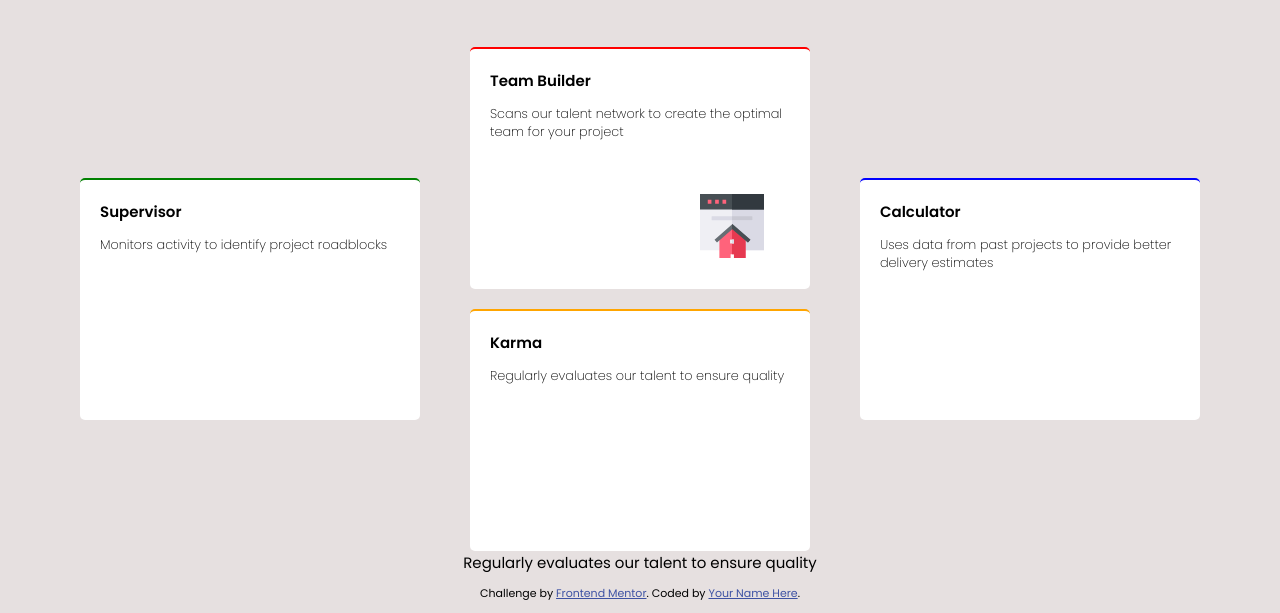
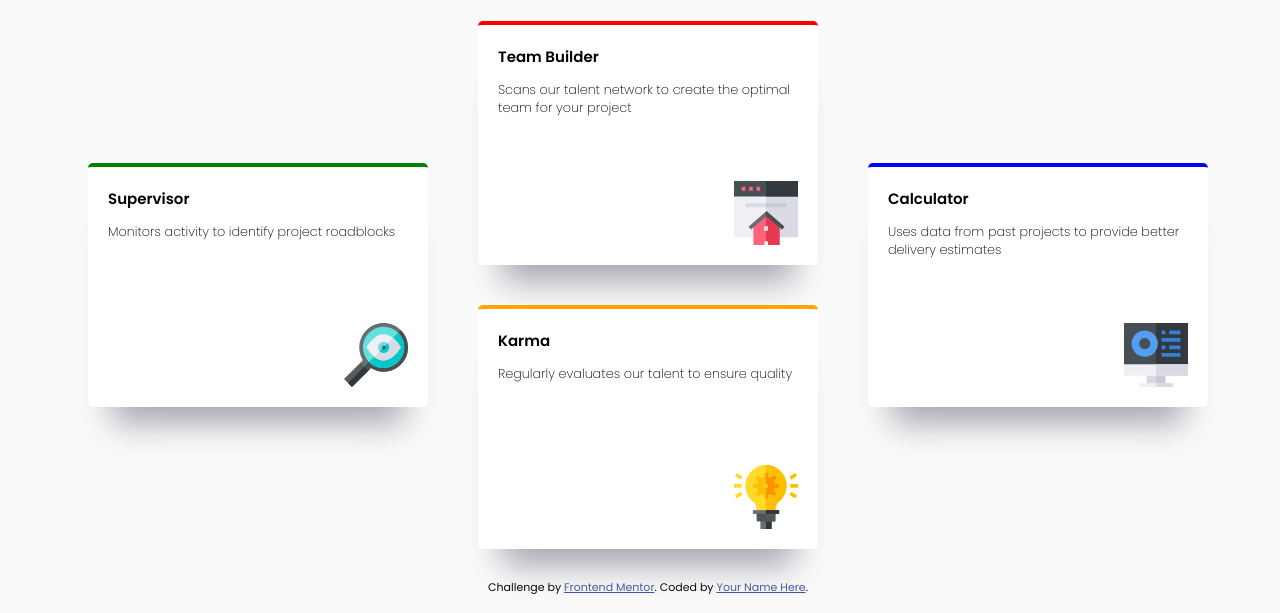
Before and after one commit to geraldaddey/four-card-feature-section-master, a plain HTML site: page index.html in a window 1280 px wide. Shown: the part 227-840 px from the top of the page. Drawn offline with Linux system fonts and the light colour scheme.

Commit message:
new border styles added

```diff
--- a/index.html
+++ b/index.html
@@ -40,6 +40,10 @@
         <div class="supervisor">
           <span> Supervisor </span>
           <p>Monitors activity to identify project roadblocks</p>
+          <img
+            src="/images/icon-supervisor.svg"
+            alt="supervisor icon-team-builder"
+          />
         </div>
         <section class="column">
           <div class="team-builder">
@@ -54,7 +58,7 @@
           <div class="karma">
             <span> Karma </span>
             <p>Regularly evaluates our talent to ensure quality</p>
-            <!-- <img src="/images/icon-karma.svg" alt=" karma icon" /> -->
+            <img src="/images/icon-karma.svg" alt=" karma icon" />
           </div>
         </section>
 
@@ -64,10 +68,10 @@
           <p>
             Uses data from past projects to provide better delivery estimates
           </p>
+
+          <img src="/images/icon-calculator.svg" alt="calculator icon" />
         </div>
       </section>
-
-      Regularly evaluates our talent to ensure quality
     </main>
 
     <footer>
--- a/styles.css
+++ b/styles.css
@@ -3,12 +3,22 @@
   --cyan: hsl(180, 62%, 55%);
   --orange: hsl(34, 97%, 64%);
   --blue: hsl(212, 86%, 64%);
+  --very-dark-blue: hsl(234, 12%, 34%);
+  --grayish-blue: hsl(229, 6%, 66%);
+  --very-lioght-gray: hsl(0, 0%, 98%);
 }
 
 body {
   font-family: "Poppins", sans-serif;
   font-size: 15px;
   background: rgb(230, 224, 224);
+  height: 100vh;
+  width: 100%;
+  display: flex;
+  flex-flow: column;
+  align-items: center;
+  justify-content: center;
+  background-color: var(--very-lioght-gray);
 }
 
 .container {
@@ -35,6 +45,7 @@ body {
 .head span:nth-child(2) {
   font-weight: 600;
   font-size: 3rem;
+  color: var(--very-dark-blue);
 }
 
 .head span:last-child {
@@ -51,7 +62,7 @@ body {
 
 /* Supervisor box  */
 .supervisor {
-  border-top: 2px solid green;
+  border-top: 4px solid green;
   width: 300px;
   height: 200px;
   background-color: white;
@@ -59,6 +70,17 @@ body {
   padding: 20px;
   border-radius: 5px;
   text-align: left;
+  position: relative;
+  -webkit-box-shadow: 0px 40px 32px -24px rgba(115, 118, 125, 1);
+  -moz-box-shadow: 0px 40px 32px -24px rgba(115, 118, 125, 1);
+  box-shadow: 0px 40px 32px -24px var(--grayish-blue);
+}
+
+.supervisor img {
+  position: absolute;
+  bottom: 0;
+  right: 0;
+  padding: 20px;
 }
 
 .supervisor span {
@@ -73,13 +95,24 @@ body {
 /* Calculator box  */
 
 .calculator {
-  border-top: 2px solid blue;
+  border-top: 4px solid blue;
   width: 300px;
   height: 200px;
   background-color: white;
   border-radius: 5px;
   padding: 20px;
   text-align: left;
+  position: relative;
+  -webkit-box-shadow: 0px 40px 32px -24px rgba(115, 118, 125, 1);
+  -moz-box-shadow: 0px 40px 32px -24px rgba(115, 118, 125, 1);
+  box-shadow: 0px 40px 32px -24px var(--grayish-blue);
+}
+
+.calculator img {
+  position: absolute;
+  bottom: 0;
+  right: 0;
+  padding: 20px;
 }
 
 .calculator span {
@@ -93,13 +126,13 @@ body {
 .column {
   display: flex;
   flex-flow: column;
-  gap: 20px;
+  gap: 40px;
 }
 
 /* Team builder box  */
 
 .team-builder {
-  border-top: 2px solid red;
+  border-top: 4px solid red;
   width: 300px;
   height: 200px;
   background-color: white;
@@ -107,12 +140,17 @@ body {
   padding: 20px;
   text-align: left;
   border-radius: 5px;
+  position: relative;
+  -webkit-box-shadow: 0px 40px 32px -24px rgba(115, 118, 125, 1);
+  -moz-box-shadow: 0px 40px 32px -24px rgba(115, 118, 125, 1);
+  box-shadow: 0px 40px 32px -24px var(--grayish-blue);
 }
 
 .team-builder img {
-  position: relative;
-  left: 70%;
-  top: 20%;
+  position: absolute;
+  bottom: 0;
+  right: 0;
+  padding: 20px;
 }
 
 .team-builder span {
@@ -126,14 +164,23 @@ body {
 
 /* Karma box  */
 .karma {
-  border-top: 2px solid orange;
+  border-top: 4px solid orange;
   width: 300px;
   height: 200px;
   background-color: white;
-  text-align: center;
   border-radius: 5px;
   padding: 20px;
   text-align: left;
+  position: relative;
+  -webkit-box-shadow: 0px 40px 32px -24px rgba(115, 118, 125, 1);
+  -moz-box-shadow: 0px 40px 32px -24px rgba(115, 118, 125, 1);
+  box-shadow: 0px 40px 32px -24px var(--grayish-blue);
+}
+.karma img {
+  position: absolute;
+  bottom: 0;
+  right: 0;
+  padding: 20px;
 }
 
 .karma span {
@@ -152,6 +199,7 @@ body {
 } */
 
 .attribution {
+  margin-top: 30px;
   font-size: 11px;
   text-align: center;
 }
```
